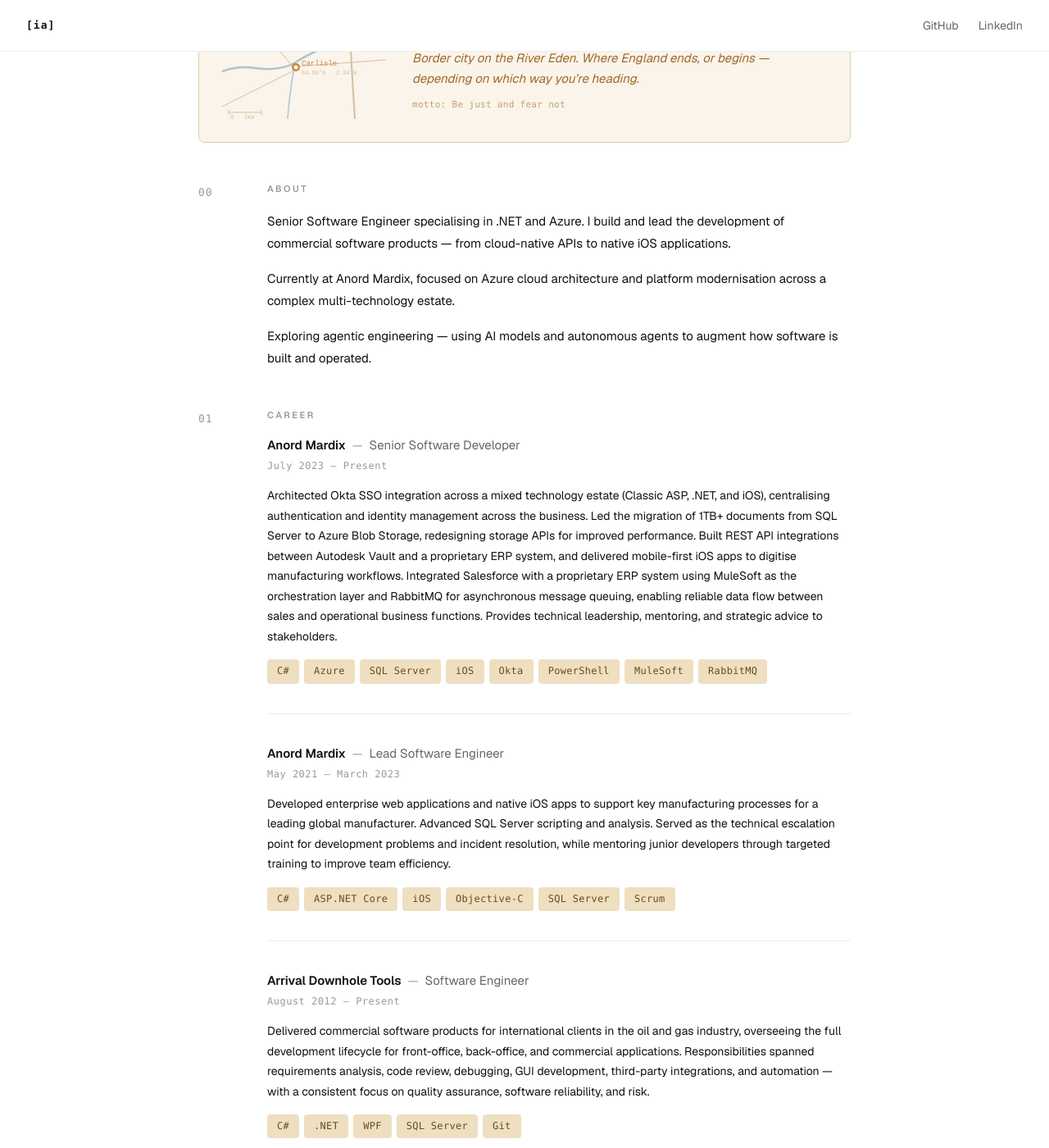
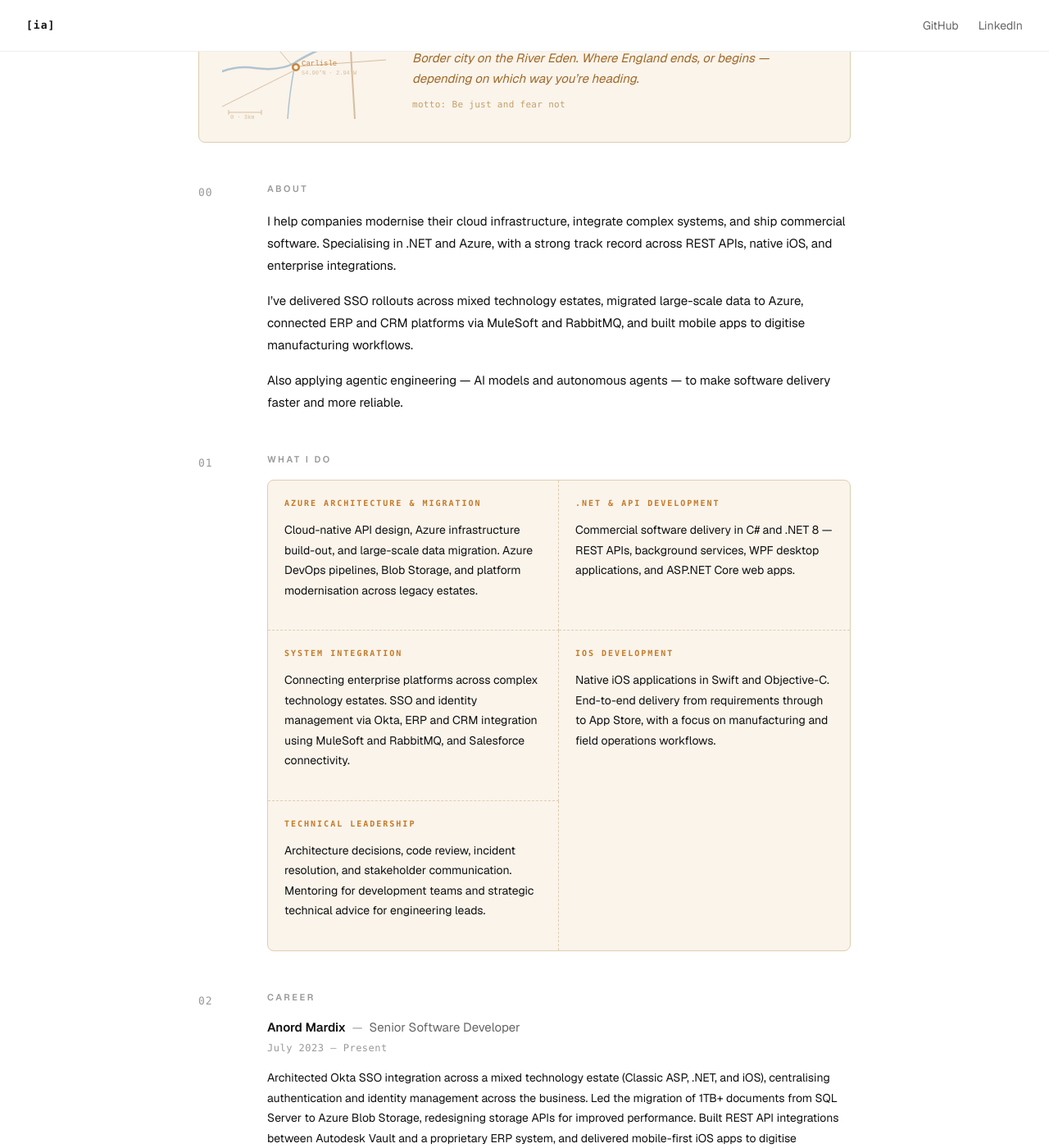
Before and after one commit to sixfortyfour/sixfortyfour.github.io, a Jekyll site: the page built from index.html, in a window 1280 px wide and 1400 px high, scrolled down 241 px. Shown: the whole window at 82% size. Built offline with Jekyll 4.4.1, drawn with Linux system fonts in a browser that asks for light colours; some of the changed text lies outside the part shown.

Commit message:
Reposition site for contractor/consulting — add What I Do section
Reframes hero subtitle and About copy to speak to potential clients.
Adds a What I Do section (Azure, .NET, Integration, iOS, Leadership).
Renumbers Career, Skills, Certifications to 02–04.

Co-Authored-By: Claude Sonnet 4.6 <noreply@anthropic.com>

```diff
--- a/index.html
+++ b/index.html
@@ -6,7 +6,7 @@ layout: default
   <img src="/images/profile.jpg" alt="Iain Angus" class="hero-photo">
   <div>
     <h1>Iain Angus</h1>
-    <p class="hero-sub">Senior Software Engineer</p>
+    <p class="hero-sub">.NET &amp; Azure Specialist</p>
   </div>
 </section>
 
@@ -55,14 +55,49 @@ layout: default
     <div class="section-num">00</div>
     <div class="section-body">
       <h2 class="section-label">About</h2>
-      <p class="about-text">Senior Software Engineer specialising in .NET and Azure. I build and lead the development of commercial software products &#8212; from cloud-native APIs to native iOS applications.</p>
-      <p class="about-text">Currently at Anord Mardix, focused on Azure cloud architecture and platform modernisation across a complex multi-technology estate.</p>
-      <p class="about-text">Exploring agentic engineering &#8212; using AI models and autonomous agents to augment how software is built and operated.</p>
+      <p class="about-text">I help companies modernise their cloud infrastructure, integrate complex systems, and ship commercial software. Specialising in .NET and Azure, with a strong track record across REST APIs, native iOS, and enterprise integrations.</p>
+      <p class="about-text">I&#8217;ve delivered SSO rollouts across mixed technology estates, migrated large-scale data to Azure, connected ERP and CRM platforms via MuleSoft and RabbitMQ, and built mobile apps to digitise manufacturing workflows.</p>
+      <p class="about-text">Also applying agentic engineering &#8212; AI models and autonomous agents &#8212; to make software delivery faster and more reliable.</p>
     </div>
   </article>
 
   <article class="section">
     <div class="section-num">01</div>
+    <div class="section-body">
+      <h2 class="section-label">What I Do</h2>
+      <div class="skill-groups">
+
+        <div class="skill-group">
+          <h3 class="skill-group-label">Azure Architecture &amp; Migration</h3>
+          <p class="job-desc">Cloud-native API design, Azure infrastructure build-out, and large-scale data migration. Azure DevOps pipelines, Blob Storage, and platform modernisation across legacy estates.</p>
+        </div>
+
+        <div class="skill-group">
+          <h3 class="skill-group-label">.NET &amp; API Development</h3>
+          <p class="job-desc">Commercial software delivery in C# and .NET 8 &#8212; REST APIs, background services, WPF desktop applications, and ASP.NET Core web apps.</p>
+        </div>
+
+        <div class="skill-group">
+          <h3 class="skill-group-label">System Integration</h3>
+          <p class="job-desc">Connecting enterprise platforms across complex technology estates. SSO and identity management via Okta, ERP and CRM integration using MuleSoft and RabbitMQ, and Salesforce connectivity.</p>
+        </div>
+
+        <div class="skill-group">
+          <h3 class="skill-group-label">iOS Development</h3>
+          <p class="job-desc">Native iOS applications in Swift and Objective-C. End-to-end delivery from requirements through to App Store, with a focus on manufacturing and field operations workflows.</p>
+        </div>
+
+        <div class="skill-group">
+          <h3 class="skill-group-label">Technical Leadership</h3>
+          <p class="job-desc">Architecture decisions, code review, incident resolution, and stakeholder communication. Mentoring for development teams and strategic technical advice for engineering leads.</p>
+        </div>
+
+      </div>
+    </div>
+  </article>
+
+  <article class="section">
+    <div class="section-num">02</div>
     <div class="section-body">
       <h2 class="section-label">Career</h2>
 
@@ -125,7 +160,7 @@ layout: default
   </article>
 
   <article class="section">
-    <div class="section-num">02</div>
+    <div class="section-num">03</div>
     <div class="section-body">
       <h2 class="section-label">Skills</h2>
       <div class="skill-groups">
@@ -190,7 +225,7 @@ layout: default
   </article>
 
   <article class="section">
-    <div class="section-num">03</div>
+    <div class="section-num">04</div>
     <div class="section-body">
       <h2 class="section-label">Certifications</h2>
       <div class="certs">
```
